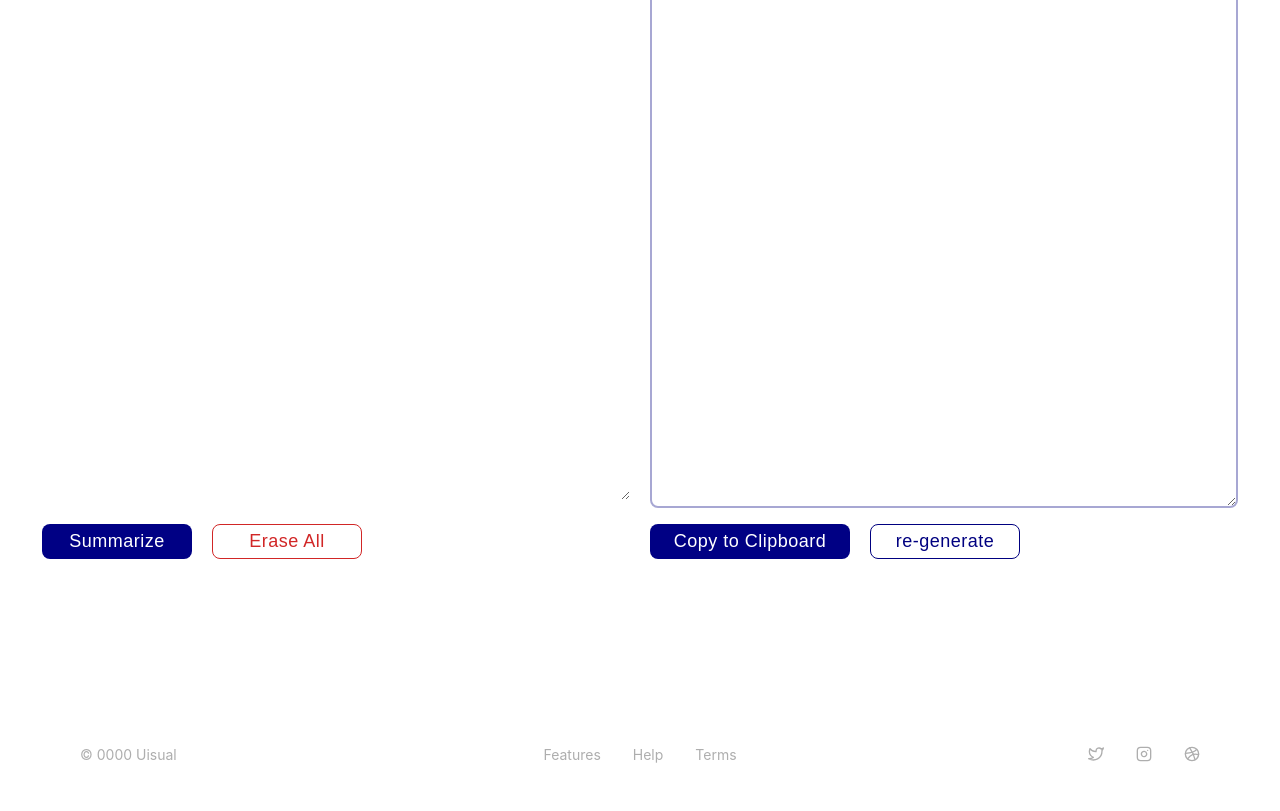
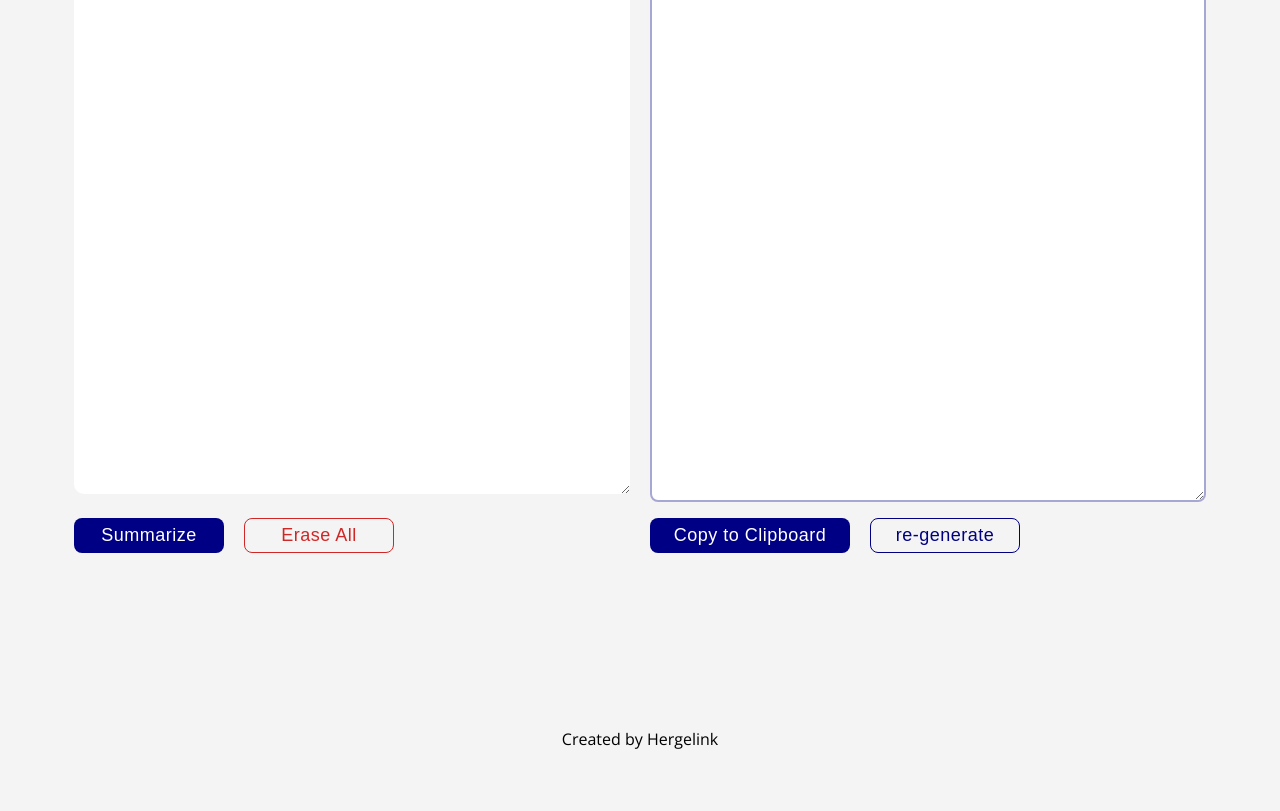
Before and after one commit to Hergelink/my-ai-helper, a plain HTML site: page public/ai-helper.html in a window 1280 px wide. Shown: the part 360-1171 px from the top of the page. After the commit the page ends 1147 px from the top, so only its background shows below. Drawn offline with nearby package versions, Linux system fonts and the light colour scheme.

Commit message:
seperated landing page and ai helper page css files

```diff
--- a/public/ai-helper.html
+++ b/public/ai-helper.html
@@ -4,15 +4,16 @@
     <meta charset="UTF-8" />
     <meta http-equiv="X-UA-Compatible" content="IE=edge" />
     <meta name="viewport" content="width=device-width, initial-scale=1.0" />
+    <link rel="icon" type="image/x-icon" href="/images/favicon.ico" />
     <title>My Ai Helper</title>
-    <meta name="description" content="Generate high-quality blog posts and text content with My-Ai-Helper">
-    <link rel="stylesheet" href="style/shared.css">
-    <link rel="stylesheet" href="style/landingPage.css">
+    <meta
+      name="description"
+      content="Generate high-quality blog posts and text content with My-Ai-Helper"
+    />
     <link rel="stylesheet" href="style/aiHelper.css" />
-    <link rel="stylesheet" href="style/spinner.css" />
-    <link rel="icon" type="image/x-icon" href="/images/favicon.ico" />
+    <link rel="stylesheet" href="/style/spinner.css" />
+
     <script src="js/main.js" defer></script>
-
   </head>
   <body>
     <header>
@@ -123,98 +124,12 @@
         </section>
       </div>
     </main>
-    <!-- <footer>
+    <footer>
       <a href="https://github.com/Hergelink" target="_blank"
         >Created by Hergelink</a
       >
-    </footer> -->
-    <footer role="contentinfo" class="ui-section-footer">
-      <div class="ui-layout-container">
-        <div class="ui-section-footer__layout ui-layout-flex">
-          <!-- COPYRIGHT -->
-          <p class="ui-section-footer--copyright ui-text-note">
-            <small>&copy; 0000 Uisual</small>
-          </p>
-          <!-- MENU -->
-          <nav
-            role="navigation"
-            class="ui-section-footer--nav ui-section-footer--menu ui-layout-flex"
-          >
-            <a href="#" role="link" aria-label="#" class="ui-text-note"
-              ><small>Features</small></a
-            >
-            <a href="#" role="link" aria-label="#" class="ui-text-note"
-              ><small>Help</small></a
-            >
-            <a href="#" role="link" aria-label="#" class="ui-text-note"
-              ><small>Terms</small></a
-            >
-          </nav>
-          <!-- SOCIAL -->
-          <nav
-            role="navigation"
-            class="ui-section-footer--nav ui-section-footer--social ui-layout-flex"
-          >
-            <a href="#" role="link" aria-label="#">
-              <svg
-                viewBox="0 0 24 24"
-                height="16"
-                width="16"
-                fill="none"
-                stroke="#AEAEAE"
-                stroke-linecap="round"
-                stroke-linejoin="round"
-                stroke-width="2"
-                role="img"
-                aria-label="#"
-              >
-                <path
-                  d="M23 3a10.9 10.9 0 01-3.14 1.53 4.48 4.48 0 00-7.86 3v1A10.66 10.66 0 013 4s-4 9 5 13a11.64 11.64 0 01-7 2c9 5 20 0 20-11.5a4.5 4.5 0 00-.08-.83A7.72 7.72 0 0023 3z"
-                />
-              </svg>
-            </a>
-            <a href="#" role="link" aria-label="#">
-              <svg
-                viewBox="0 0 24 24"
-                height="16"
-                width="16"
-                fill="none"
-                stroke="#AEAEAE"
-                stroke-linecap="round"
-                stroke-linejoin="round"
-                stroke-width="2"
-                role="img"
-                aria-label="#"
-              >
-                <rect width="20" height="20" x="2" y="2" rx="5" ry="5" />
-                <path
-                  d="M16 11.37A4 4 0 1112.63 8 4 4 0 0116 11.37zM17.5 6.5h.01"
-                />
-              </svg>
-            </a>
-            <a href="#" role="link" aria-label="#">
-              <svg
-                viewBox="0 0 24 24"
-                height="16"
-                width="16"
-                fill="none"
-                stroke="#AEAEAE"
-                stroke-linecap="round"
-                stroke-linejoin="round"
-                stroke-width="2"
-                role="img"
-                aria-label="#"
-              >
-                <circle cx="12" cy="12" r="10" />
-                <path
-                  d="M8.56 2.75c4.37 6.03 6.02 9.42 8.03 17.72m2.54-15.38c-3.72 4.35-8.94 5.66-16.88 5.85m19.5 1.9c-3.5-.93-6.63-.82-8.94 0-2.58.92-5.01 2.86-7.44 6.32"
-                />
-              </svg>
-            </a>
-          </nav>
-        </div>
-      </div>
     </footer>
+
     <div class="spinner"></div>
   </body>
 </html>
--- a/public/style/aiHelper.css
+++ b/public/style/aiHelper.css
@@ -1,4 +1,4 @@
-/* @import url('https://fonts.googleapis.com/css2?family=Open+Sans:wght@300;400;700&display=swap');
+@import url('https://fonts.googleapis.com/css2?family=Open+Sans:wght@300;400;700&display=swap');
 
 *,
 *:before,
@@ -18,11 +18,11 @@ body {
   line-height: 1.5;
   color: #333;
   background: #f4f4f4;
-} */
+}
 
 /* Navbar */
 
-/* header {
+header {
   height: 6rem;
   display: flex;
   justify-content: center;
@@ -31,12 +31,14 @@ body {
 }
 
 header a {
+  display: block;
   width: 200px;
 }
 
 header a img {
+  display: block;
   width: 100%;
-} */
+}
 
 /* Main Area */
 
@@ -232,7 +234,7 @@ button:hover {
   color: rgb(0, 0, 242);
 }
 
-/* footer {
+footer {
   height: 6rem;
   display: flex;
   justify-content: center;
@@ -246,9 +248,9 @@ footer a {
 
 footer a:hover {
   text-decoration: underline dashed salmon;
-} */
+}
 
-@media (min-width: 768px) {
+@media (min-width: 48rem) {
   #sectionContainer {
     display: flex;
     justify-content: center;
@@ -287,3 +289,17 @@ footer a:hover {
     width: 200px;
   }
 }
+
+
+@media screen and (min-width: 64rem) {
+  #sectionContainer {
+    margin-inline: 3rem;
+  }
+}
+
+
+@media screen and (min-width: 75rem) {
+  #sectionContainer {
+    margin-inline: 4rem;
+  }
+}
--- a/public/style/landingPage.css
+++ b/public/style/landingPage.css
@@ -197,6 +197,10 @@ TABLE OF CONTENT
     max-width: 100%;
   }
 
+  .siteLogo {
+    width: 200px;
+  }
+
   /*--------------------------------------------------------------
   5.0 LAYOUT
   --------------------------------------------------------------*/
@@ -259,7 +263,7 @@ TABLE OF CONTENT
 
   .ui-component-button-small {
     font-size: var(--ui-typography-s);
-    padding: .5rem .75rem .5625rem;
+    padding: .5rem 1.75rem .5625rem;
   }
 
   /*--------------------------------------------------------------
--- a/public/style/shared.css
+++ /dev/null
@@ -1,38 +0,0 @@
-@import url('https://fonts.googleapis.com/css2?family=Open+Sans:wght@300;400;700&display=swap');
-
-*,
-*:before,
-*:after {
-  box-sizing: border-box;
-  margin: 0;
-  padding: 0;
-}
-
-:root {
-  --primary-color: rgb(0, 0, 132);
-}
-
-body {
-  font-family: 'Open Sans', sans-serif;
-  font-size: 16px;
-  line-height: 1.5;
-  color: #333;
-  background: #f4f4f4;
-}
-
-/* Navbar */
-header {
-  height: 6rem;
-  display: flex;
-  justify-content: center;
-  align-items: center;
-  background-color: #f4f4f4;
-}
-
-header a {
-  width: 200px;
-}
-
-header a img {
-  width: 100%;
-}
```
Also changed, not shown: public/index.html (+2 -18 lines).
